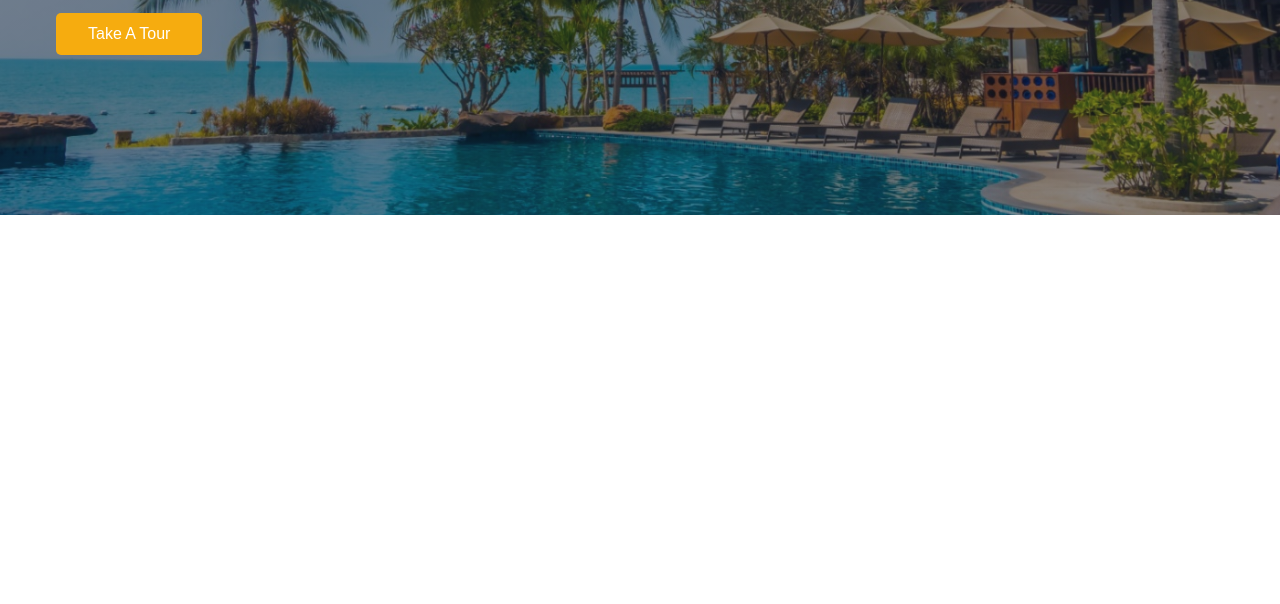
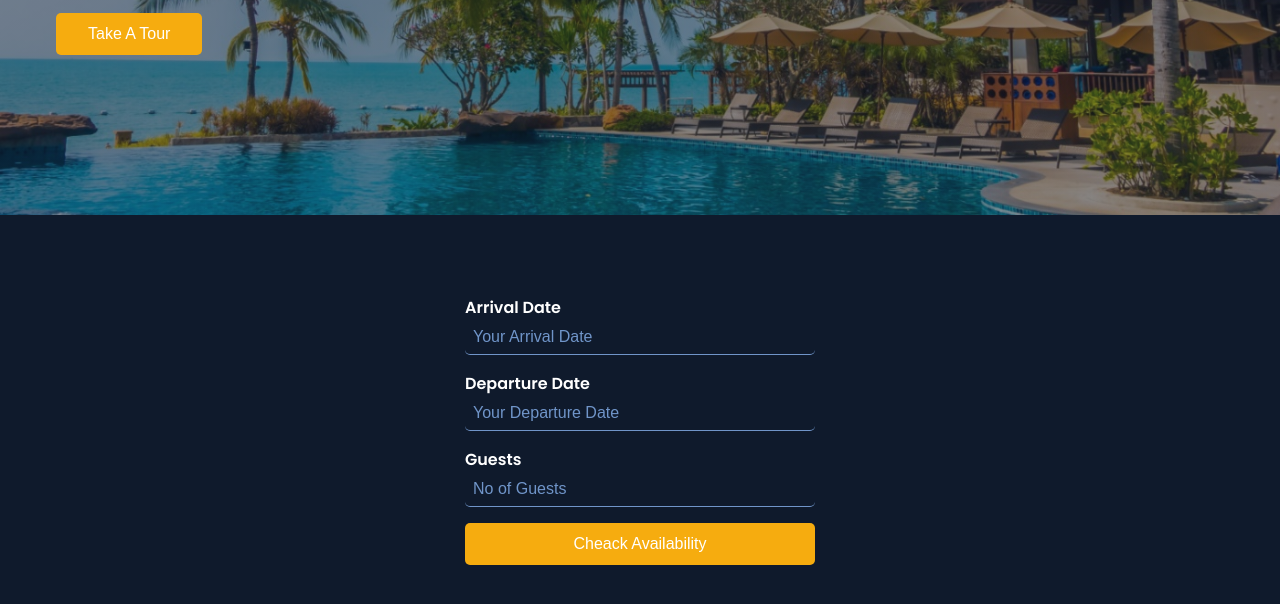
Before and after one commit to prince05-ku/hotel-booking-clone-web, a plain HTML site: page index.html in a window 1280 px wide. Shown: the part 436-1040 px from the top of the page. Before the commit the page ends 800 px from the top, so only its background shows below. Drawn offline with nearby package versions, Linux system fonts and the light colour scheme; a web font is replaced by a local one.

```diff
--- a/index.html
+++ b/index.html
@@ -45,6 +45,26 @@
         </div>
     </header>
 
+    <section class="booking">
+        <div class="section_container booking_container">
+            <form action="/">
+                <div class="input_group">
+                    <label for="arrival">Arrival Date</label>
+                    <input type="text" placeholder="Your Arrival Date">
+                </div>
+                <div class="input_group">
+                    <label for="departure">Departure Date</label>
+                    <input type="text" placeholder="Your Departure Date">
+                </div>
+                <div class="input_group">
+                    <label for="guests">Guests</label>
+                    <input type="text" placeholder="No of Guests">
+                </div>
+                <button class="btn">Cheack Availability</button>
+            </form>
+        </div>
+    </section>
+
     <script src="https://unpkg.com/scrollreveal"></script>
     <script src="app.js"></script>
 </body>
--- a/style.css
+++ b/style.css
@@ -188,3 +188,35 @@ nav {
     font-family: var(--header-font);
     color: var(--white);
 }
+
+.booking {
+    background-color: var(--primary-color);
+}
+
+.booking_container form {
+    max-width: 350px;
+    margin: auto;
+    display: grid;
+    gap: 1rem;
+}
+
+.input_group label {
+    font-weight: 600;
+    color: var(--white);
+}
+
+.input_group input {
+    width: 100%;
+    font-size: 1rem;
+    padding: .5rem;
+    color: var(--white);
+    background-color: transparent;
+    outline: none;
+    border: none;
+    border-bottom: 1px solid var(--text-light);
+    border-radius: 5px;
+}
+
+.input_group input::placeholder {
+    color: var(--text-light);
+}
```
